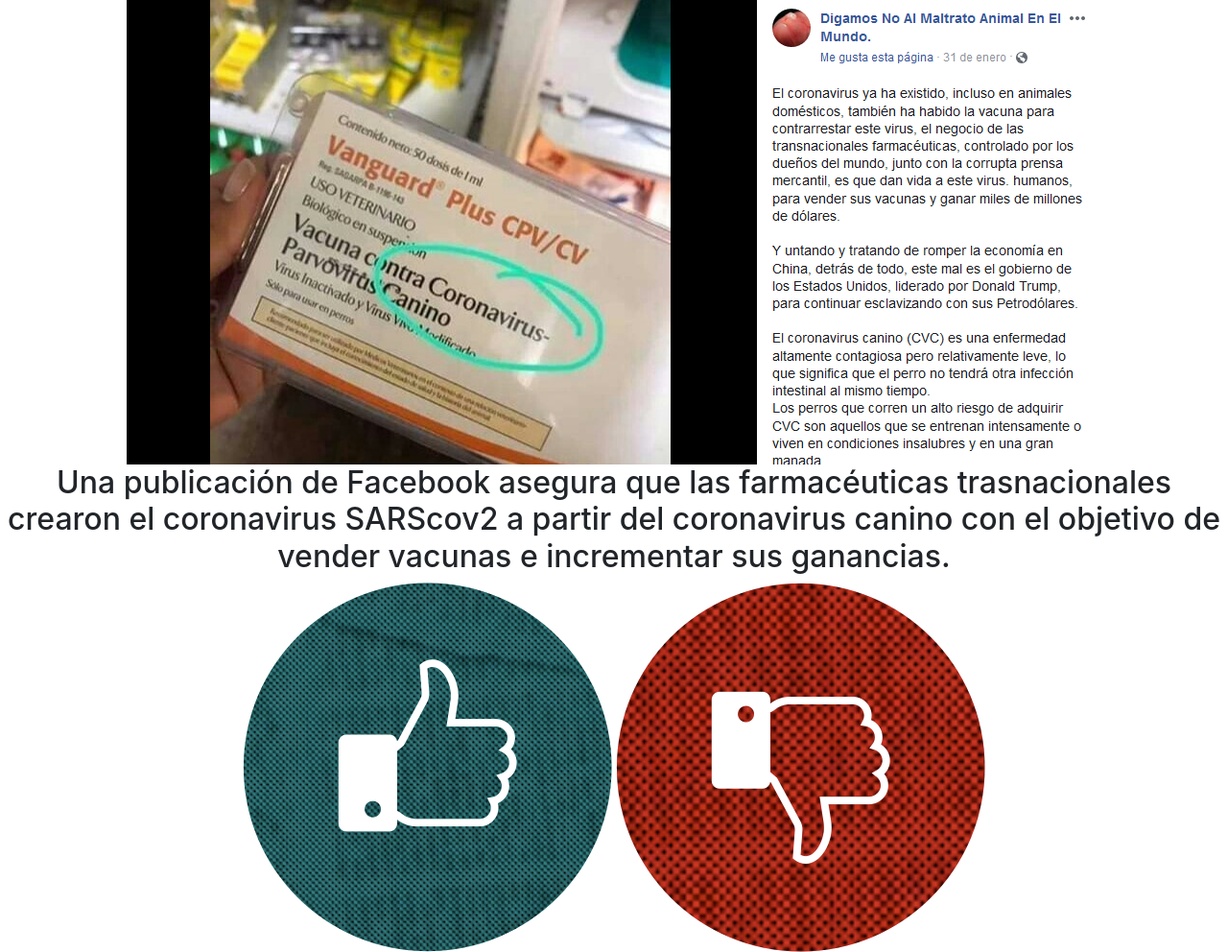
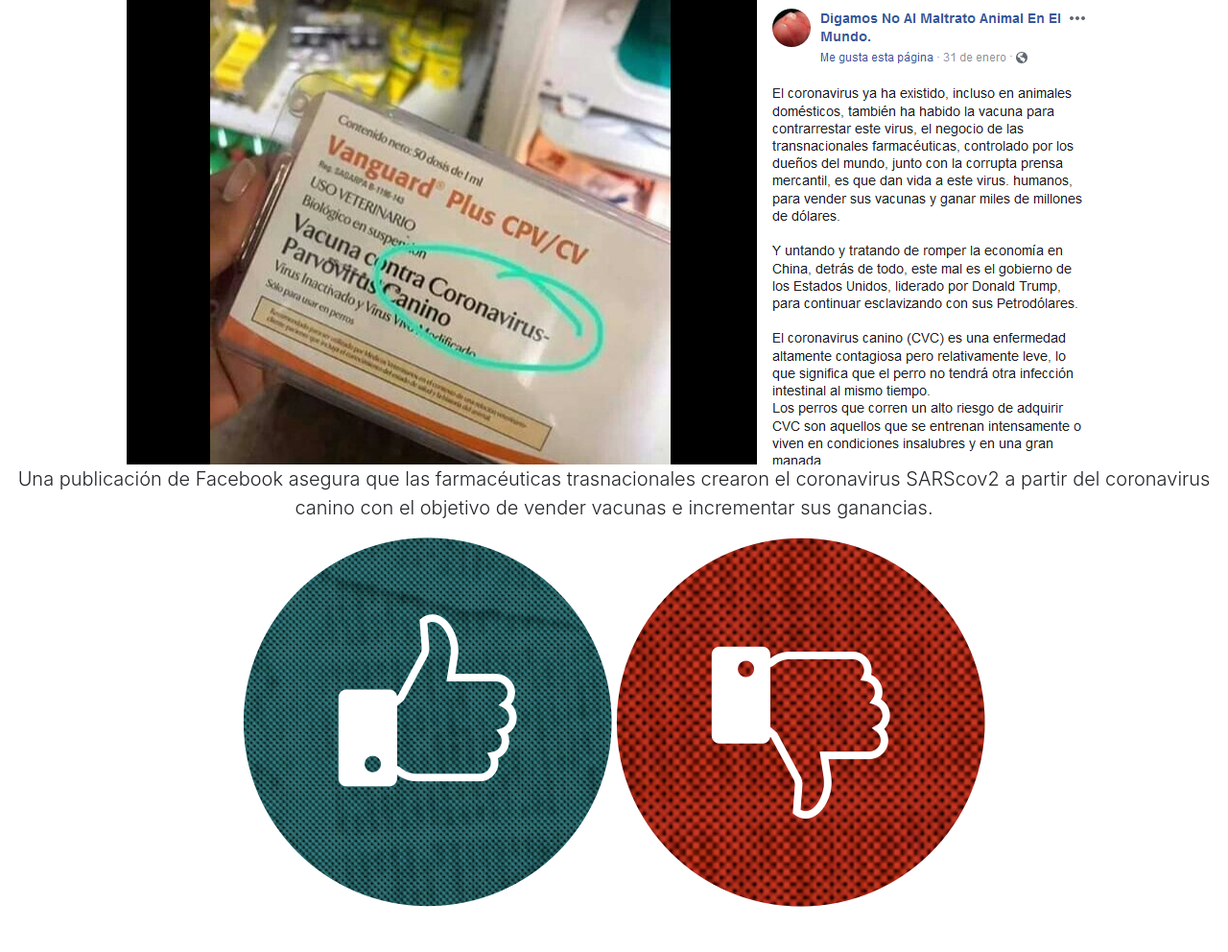
Before and after one commit to jsandovalc/fake-news-game, a FastAPI app: page / in a window 1280 px wide. Shown: the whole page at 96% size. After the commit the page ends 945 px from the top, so only its background shows below. Run offline with FastAPI, Linux system fonts and the light colour scheme; some libraries are stand-ins or nearby versions.

Commit message:
Improve font.

```diff
--- a/templates/index.html
+++ b/templates/index.html
@@ -7,14 +7,15 @@
     <title>Verdad o bulo</title>
   </head>
   <body class="text-center">
-    <img src="{{ url_for('static', path='image1.png') }}" alt="" />
-    <h2>Una publicación de Facebook asegura que las farmacéuticas
+    <main role="main" class="inner">
+      <img src="{{ url_for('static', path='image1.png') }}" alt="" />
+      <p class="lead">Una publicación de Facebook asegura que las farmacéuticas
       trasnacionales crearon el coronavirus SARScov2 a partir del
       coronavirus canino con el objetivo de vender vacunas e
-      incrementar sus ganancias.</h2>
-    <img src="{{ url_for('static', path='thumbsup.png')}}" alt="" />
-    <img src="{{ url_for('static', path='thumbsdown.png')}}" alt="" />
-
+      incrementar sus ganancias.</p>
+      <img src="{{ url_for('static', path='thumbsup.png')}}" alt="" />
+      <img src="{{ url_for('static', path='thumbsdown.png')}}" alt="" />
+    </main>
     <!-- Not sure if I require the bootstrap js -->
     <script src="https://code.jquery.com/jquery-3.5.1.slim.min.js" integrity="sha384-DfXdz2htPH0lsSSs5nCTpuj/zy4C+OGpamoFVy38MVBnE+IbbVYUew+OrCXaRkfj" crossorigin="anonymous"></script>
     <script src="https://cdn.jsdelivr.net/npm/popper.js@1.16.0/dist/umd/popper.min.js" integrity="sha384-Q6E9RHvbIyZFJoft+2mJbHaEWldlvI9IOYy5n3zV9zzTtmI3UksdQRVvoxMfooAo" crossorigin="anonymous"></script>
```
